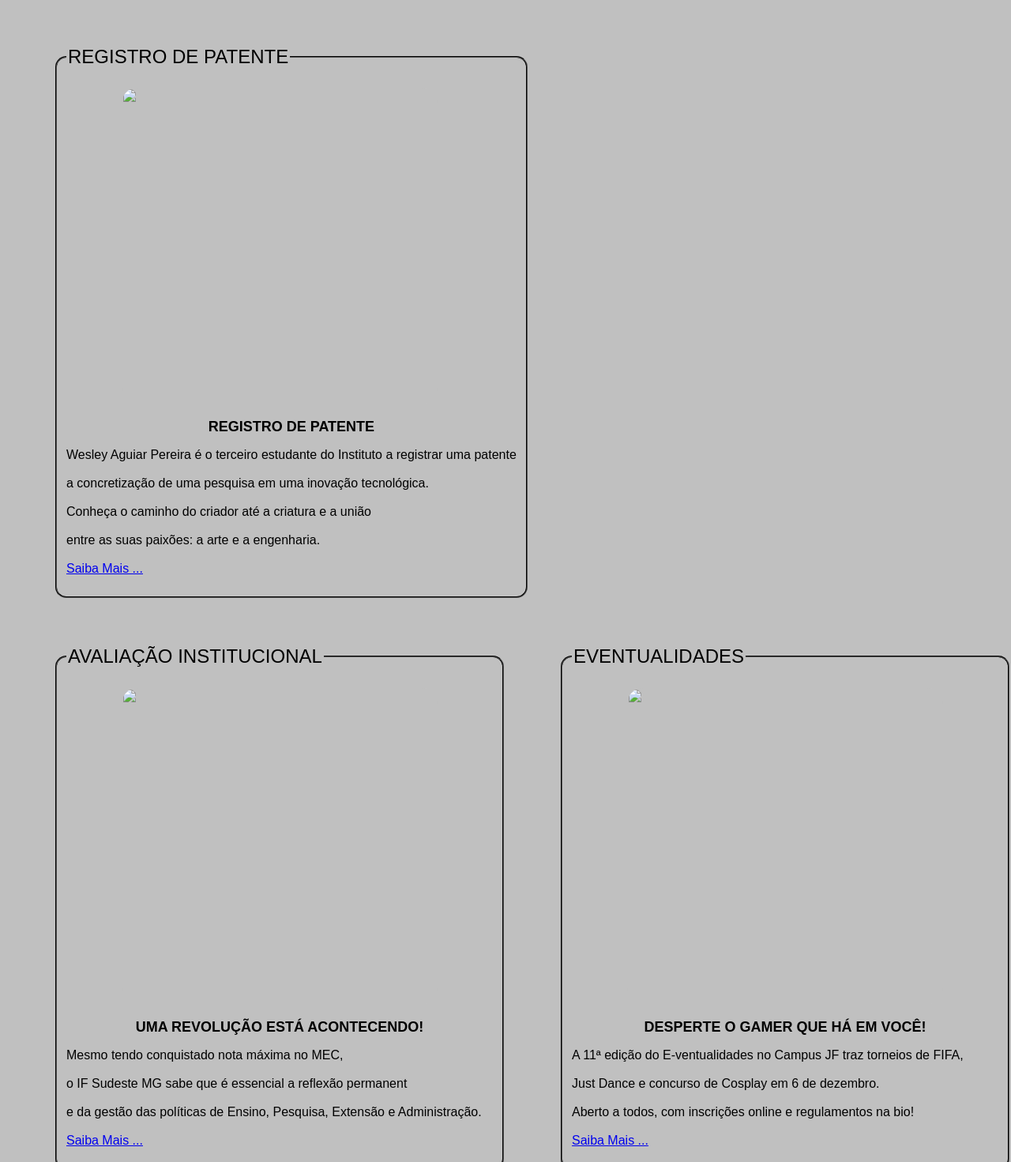
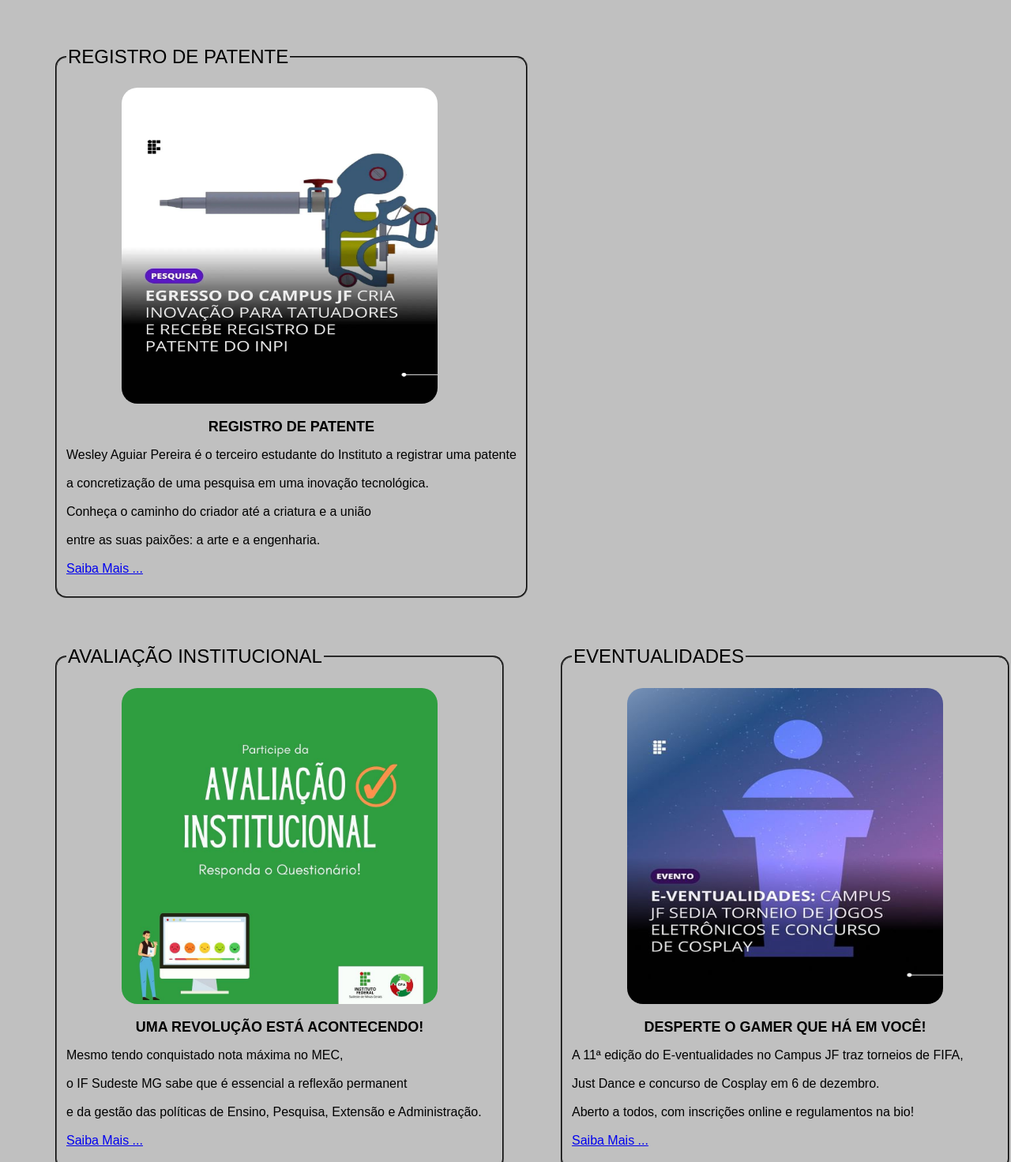
Before and after one commit to djaogador/Dweb-Trabalho, a plain HTML site: page index.html in a window 1280 px wide. Shown: the part 3160-4631 px from the top of the page at 79% size. Drawn offline with Linux system fonts and the light colour scheme.

Commit message:
Update index.html

```diff
--- a/index.html
+++ b/index.html
@@ -111,7 +111,7 @@
             <Fieldset>
                 <legend>MÚSICA </legend>
 
-                <img src="../public_html/img/musica.jpeg" alt="">
+                <img src="img/musica.jpeg" alt="">
 
                 <h2> Apaixone-se pela magia da música!</h2>
                 <p>
@@ -128,7 +128,7 @@
             <Fieldset>
                 <legend> REGISTRO DE PATENTE </legend>
 
-                <img src="../public_html/img/tatto.jpeg" alt="">
+                <img src="img/tatto.jpeg" alt="">
 
                 <h2> REGISTRO DE PATENTE</h2>
                 <p>
@@ -145,7 +145,7 @@
             <Fieldset>
                 <legend>AVALIAÇÃO INSTITUCIONAL </legend>
 
-                <img src="../public_html/img/av institucional.jpg" alt="">
+                <img src="img/av institucional.jpg" alt="">
 
                 <h2> UMA REVOLUÇÃO ESTÁ ACONTECENDO!</h2>
                 <p>Mesmo tendo conquistado nota máxima no MEC,<br></br>
@@ -159,7 +159,7 @@
             <Fieldset>
                 <legend>EVENTUALIDADES </legend>
 
-                <img src="../public_html/img/eventualidades.jpg" alt="">
+                <img src="img/eventualidades.jpg" alt="">
 
                 <h2> DESPERTE O GAMER QUE HÁ EM VOCÊ! </h2>
                 <p>A 11ª edição do E-ventualidades no Campus JF traz torneios de FIFA, <br></br>
```
